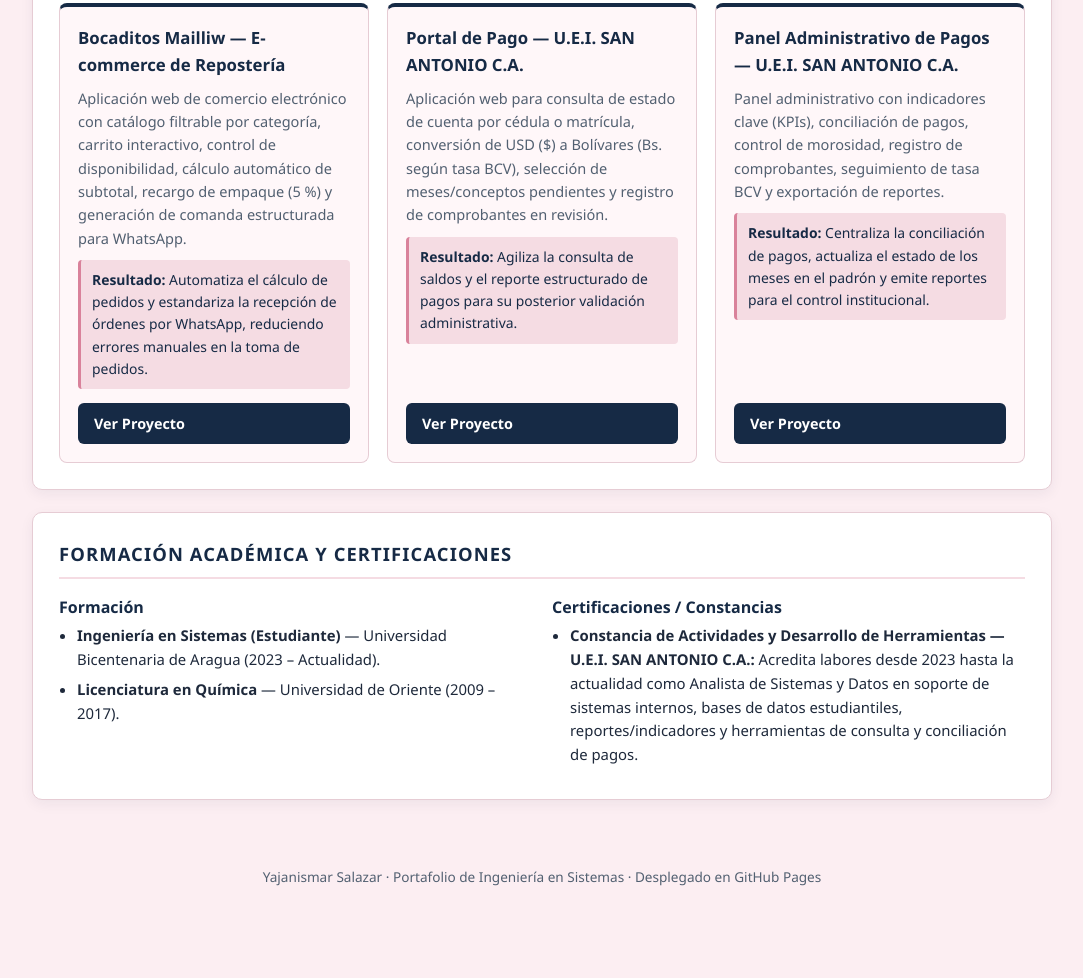
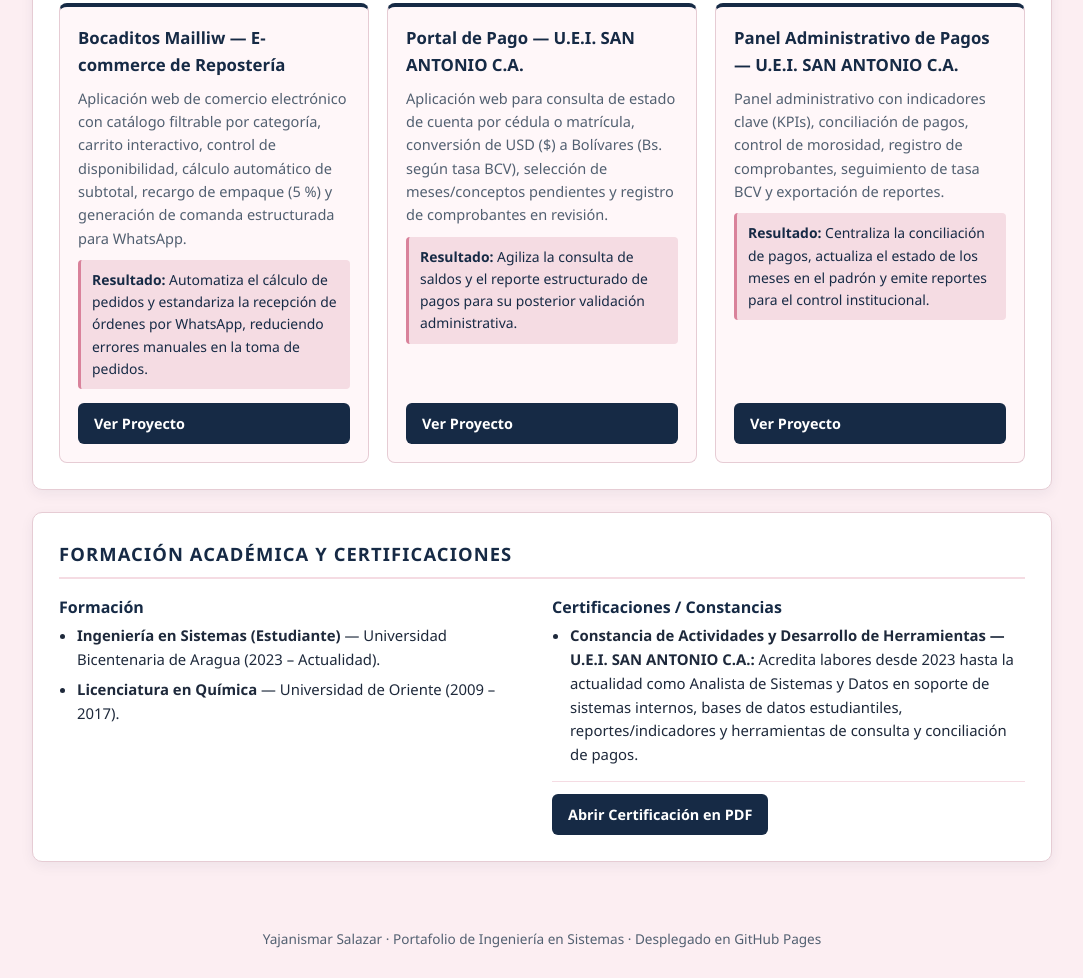
Before and after one commit to YajanismarSalazar/portafolio-yajanismar-salazar, a plain HTML site: page index.html in a window 1280 px wide. Shown: the part 1072-2050 px from the top of the page, without its empty margins (98-1181 px from the left). Before the commit the page ends 1988 px from the top, so only its background shows below. Drawn offline with Linux system fonts and the light colour scheme.

Commit message:
Actualizar enlaces de San Antonio y boton de certificacion

```diff
--- a/index.html
+++ b/index.html
@@ -185,6 +185,12 @@
       gap: 12px;
     }
 
+    .cert-action-bar {
+      margin-top: 14px;
+      padding-top: 12px;
+      border-top: 1px solid var(--soft);
+    }
+
     .btn-primary {
       display: inline-block;
       background: var(--navy);
@@ -342,7 +348,7 @@
               <strong>Resultado:</strong> Agiliza la consulta de saldos y el reporte estructurado de pagos para su posterior validación administrativa.
             </div>
           </div>
-          <a class="btn-primary" href="https://yajanismarsalazar.github.io/-portal-pagos-uei-san-antonio/" target="_blank" rel="noopener">
+          <a class="btn-primary" href="https://yajanismarsalazar.github.io/portal-pagos-uei-san-antonio-ca-2026-2027/portal-pagos-representante/" target="_blank" rel="noopener">
             Ver Proyecto
           </a>
         </article>
@@ -357,7 +363,7 @@
               <strong>Resultado:</strong> Centraliza la conciliación de pagos, actualiza el estado de los meses en el padrón y emite reportes para el control institucional.
             </div>
           </div>
-          <a class="btn-primary" href="https://yajanismarsalazar.github.io/admin-pagos-uei-san-antonio/" target="_blank" rel="noopener">
+          <a class="btn-primary" href="https://yajanismarsalazar.github.io/portal-pagos-uei-san-antonio-ca-2026-2027/gestion-administrativa/" target="_blank" rel="noopener">
             Ver Proyecto
           </a>
         </article>
@@ -379,6 +385,11 @@
           <ul class="clean-list">
             <li><strong>Constancia de Actividades y Desarrollo de Herramientas — U.E.I. SAN ANTONIO C.A.:</strong> Acredita labores desde 2023 hasta la actualidad como Analista de Sistemas y Datos en soporte de sistemas internos, bases de datos estudiantiles, reportes/indicadores y herramientas de consulta y conciliación de pagos.</li>
           </ul>
+          <div class="cert-action-bar">
+            <a class="btn-primary" href="CERTIFICACI%C3%93N%20UEISANANTONIO-UBA.pdf" target="_blank" rel="noopener">
+              Abrir Certificación en PDF
+            </a>
+          </div>
         </div>
       </div>
     </section>
```
